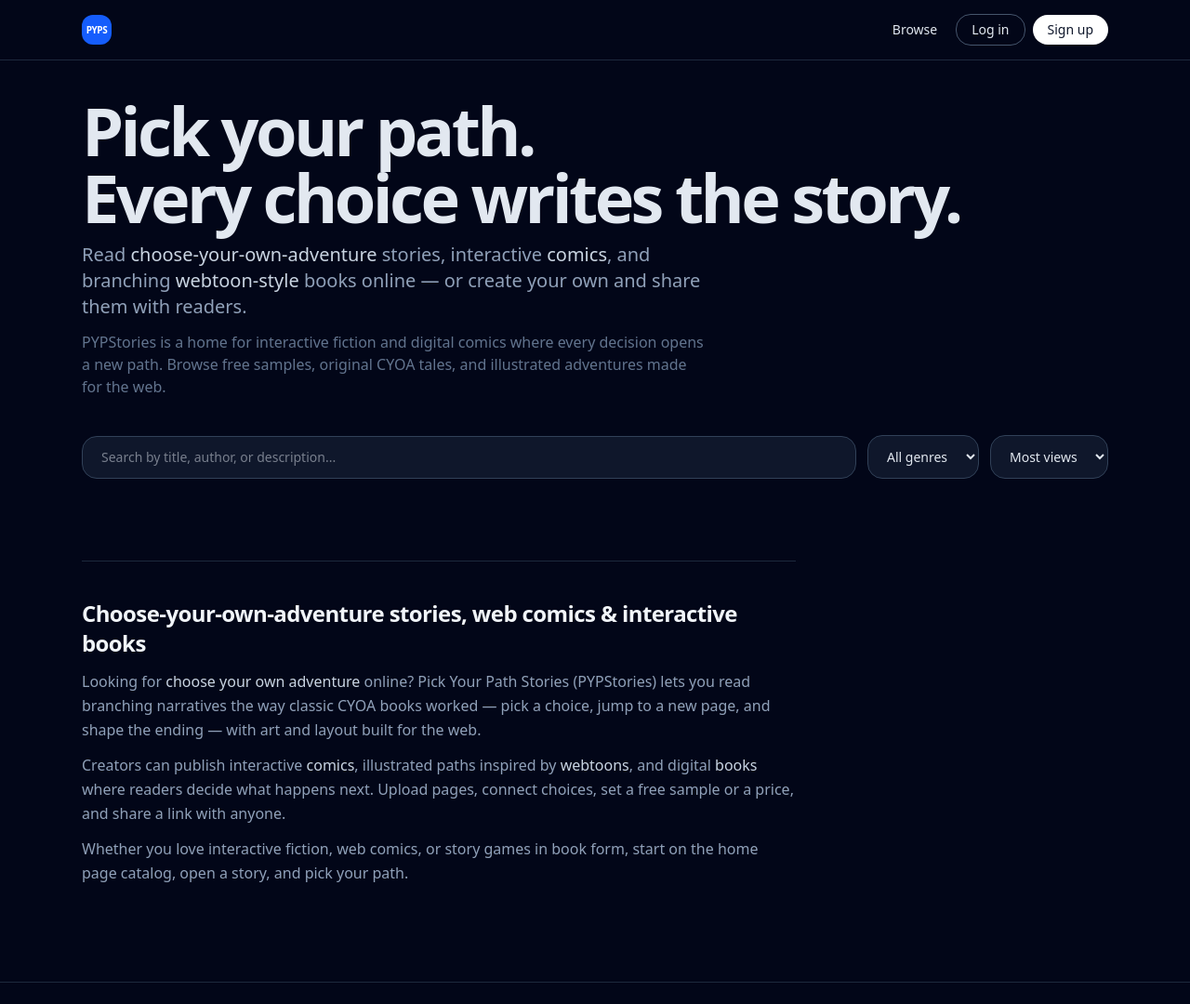
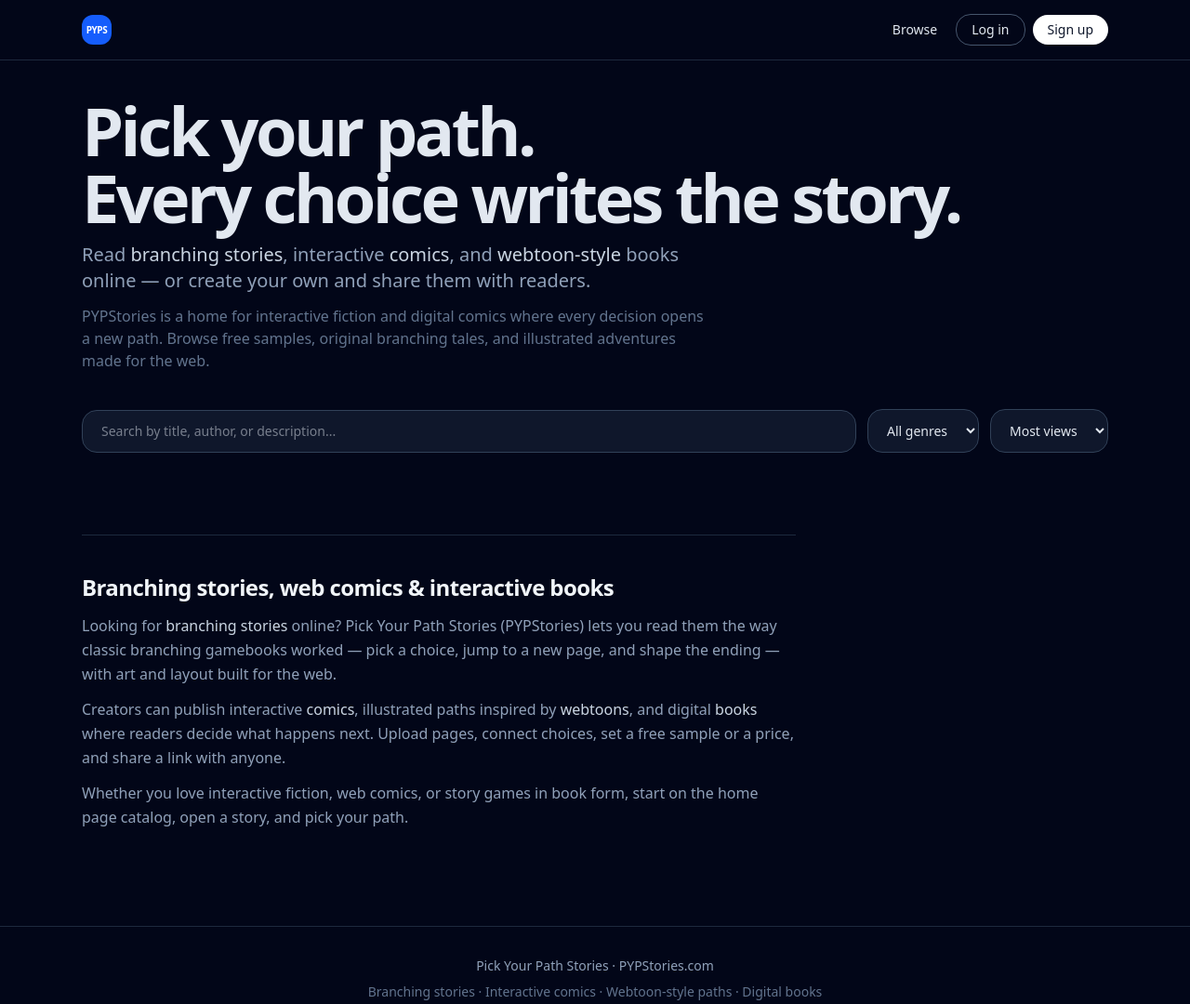
Before and after one commit to jafaralkafar-pyps/pypstories, a website: page public/index.html in a window 1280 px wide. Shown: the top 1080 px of the page at 93% size. Drawn offline with Linux system fonts and the light colour scheme; no server answers.

Commit message:
Replace trademarked story wording with branching stories

```diff
--- a/package.json
+++ b/package.json
@@ -1,7 +1,7 @@
 {
   "name": "pick-your-path-stories",
   "version": "0.1.0",
-  "description": "Pick Your Path Stories - Upload and read choose-your-own-adventure stories and comics",
+  "description": "Pick Your Path Stories - Upload and read branching stories and comics",
   "main": "server.js",
   "scripts": {
     "start": "node server.js",
@@ -10,8 +10,7 @@
     "watch:css": "tailwindcss -i ./public/css/input.css -o ./public/css/tailwind.css --watch"
   },
   "keywords": [
-    "cyoa",
-    "choose-your-own-adventure",
+    "branching-stories",
     "interactive",
     "stories",
     "comics"
--- a/public/index.html
+++ b/public/index.html
@@ -3,9 +3,9 @@
 <head>
   <meta charset="UTF-8">
   <meta name="viewport" content="width=device-width, initial-scale=1.0">
-  <title>Pick Your Path Stories | Interactive CYOA Comics</title>
-  <meta name="description" content="Read and create choose-your-own-adventure comics and branching stories. Free samples, original paths, and a family-friendly creator platform.">
-  <meta name="keywords" content="choose your own adventure, interactive stories, web comics, webtoons, branching stories, CYOA, interactive books, digital comics, pick your path, online comics">
+  <title>Pick Your Path Stories | Interactive Branching Comics</title>
+  <meta name="description" content="Read and create branching stories and interactive comics. Free samples, original paths, and a family-friendly creator platform.">
+  <meta name="keywords" content="branching stories, interactive stories, web comics, webtoons, interactive books, digital comics, pick your path, online comics">
   <meta name="author" content="Pick Your Path Stories">
   <meta name="robots" content="index, follow">
   <link rel="canonical" href="https://pypstories.com/">
@@ -14,14 +14,14 @@
   <meta property="og:type" content="website">
   <meta property="og:site_name" content="Pick Your Path Stories">
   <meta property="og:url" content="https://pypstories.com/">
-  <meta property="og:title" content="Pick Your Path Stories | Interactive CYOA Comics">
-  <meta property="og:description" content="Read and create choose-your-own-adventure comics and branching stories. Free samples, original paths, and a family-friendly creator platform.">
+  <meta property="og:title" content="Pick Your Path Stories | Interactive Branching Comics">
+  <meta property="og:description" content="Read and create branching stories and interactive comics. Free samples, original paths, and a family-friendly creator platform.">
   <meta property="og:locale" content="en_US">
 
   <!-- Twitter -->
   <meta name="twitter:card" content="summary_large_image">
-  <meta name="twitter:title" content="Pick Your Path Stories | Interactive CYOA Comics">
-  <meta name="twitter:description" content="Read and create choose-your-own-adventure comics and branching stories. Free samples and a family-friendly creator platform.">
+  <meta name="twitter:title" content="Pick Your Path Stories | Interactive Branching Comics">
+  <meta name="twitter:description" content="Read and create branching stories and interactive comics. Free samples and a family-friendly creator platform.">
   <meta property="og:image" content="https://pypstories.com/brand/pyps-logo.png">
   <meta name="twitter:image" content="https://pypstories.com/brand/pyps-logo.png">
 
@@ -40,7 +40,7 @@
     "name": "Pick Your Path Stories",
     "alternateName": ["PYPStories", "PYP Stories"],
     "url": "https://pypstories.com/",
-    "description": "Choose-your-own-adventure stories, interactive comics, and branching webtoon-style books you can read and create online."
+    "description": "Branching stories, interactive comics, and webtoon-style books you can read and create online."
   }
   </script>
   <script type="application/ld+json">
@@ -484,13 +484,13 @@
         <div id="home-hero" class="mb-10">
           <h1 class="text-4xl sm:text-5xl md:text-6xl lg:text-7xl font-semibold tracking-tighter mb-3">Pick your path.<br>Every choice writes the story.</h1>
           <p class="text-base sm:text-lg md:text-xl text-slate-400 max-w-2xl">
-            Read <strong class="text-slate-300 font-medium">choose-your-own-adventure</strong> stories, interactive
-            <strong class="text-slate-300 font-medium">comics</strong>, and branching
+            Read <strong class="text-slate-300 font-medium">branching stories</strong>, interactive
+            <strong class="text-slate-300 font-medium">comics</strong>, and
             <strong class="text-slate-300 font-medium">webtoon-style</strong> books online — or create your own and share them with readers.
           </p>
           <p class="mt-3 text-sm sm:text-base text-slate-500 max-w-2xl">
             PYPStories is a home for interactive fiction and digital comics where every decision opens a new path.
-            Browse free samples, original CYOA tales, and illustrated adventures made for the web.
+            Browse free samples, original branching tales, and illustrated adventures made for the web.
           </p>
         </div>
 
@@ -551,12 +551,12 @@
         <!-- Static SEO section (always in HTML so crawlers see topic keywords without JS) -->
         <section id="seo-about" class="mt-14 sm:mt-16 pt-10 border-t border-slate-800 max-w-3xl" aria-labelledby="seo-about-heading">
           <h2 id="seo-about-heading" class="text-xl sm:text-2xl font-semibold tracking-tight text-slate-100 mb-3">
-            Choose-your-own-adventure stories, web comics &amp; interactive books
+            Branching stories, web comics &amp; interactive books
           </h2>
           <div class="space-y-3 text-sm sm:text-base text-slate-400 leading-relaxed">
             <p>
-              Looking for <strong class="text-slate-300 font-medium">choose your own adventure</strong> online?
-              Pick Your Path Stories (PYPStories) lets you read branching narratives the way classic CYOA books worked —
+              Looking for <strong class="text-slate-300 font-medium">branching stories</strong> online?
+              Pick Your Path Stories (PYPStories) lets you read them the way classic branching gamebooks worked —
               pick a choice, jump to a new page, and shape the ending — with art and layout built for the web.
             </p>
             <p>
@@ -1136,7 +1136,7 @@
   <footer class="border-t border-slate-800 mt-8 py-8 text-center text-xs sm:text-sm text-slate-500">
     <div class="max-w-6xl mx-auto px-4 sm:px-6 space-y-2">
       <p class="text-slate-400 font-medium">Pick Your Path Stories · PYPStories.com</p>
-      <p>Choose-your-own-adventure · Interactive comics · Webtoon-style paths · Digital books</p>
+      <p>Branching stories · Interactive comics · Webtoon-style paths · Digital books</p>
       <p class="flex flex-wrap items-center justify-center gap-x-5 sm:gap-x-6 gap-y-2">
         <a href="/how-it-works.html" class="text-slate-400 hover:text-blue-300 underline underline-offset-2 px-1">How it works</a>
         <span class="text-slate-600 select-none" aria-hidden="true">·</span>
```
Also changed, not shown: public/how-it-works.html (+4 -4 lines), public/terms.html (+1 -1 lines), README.md.
